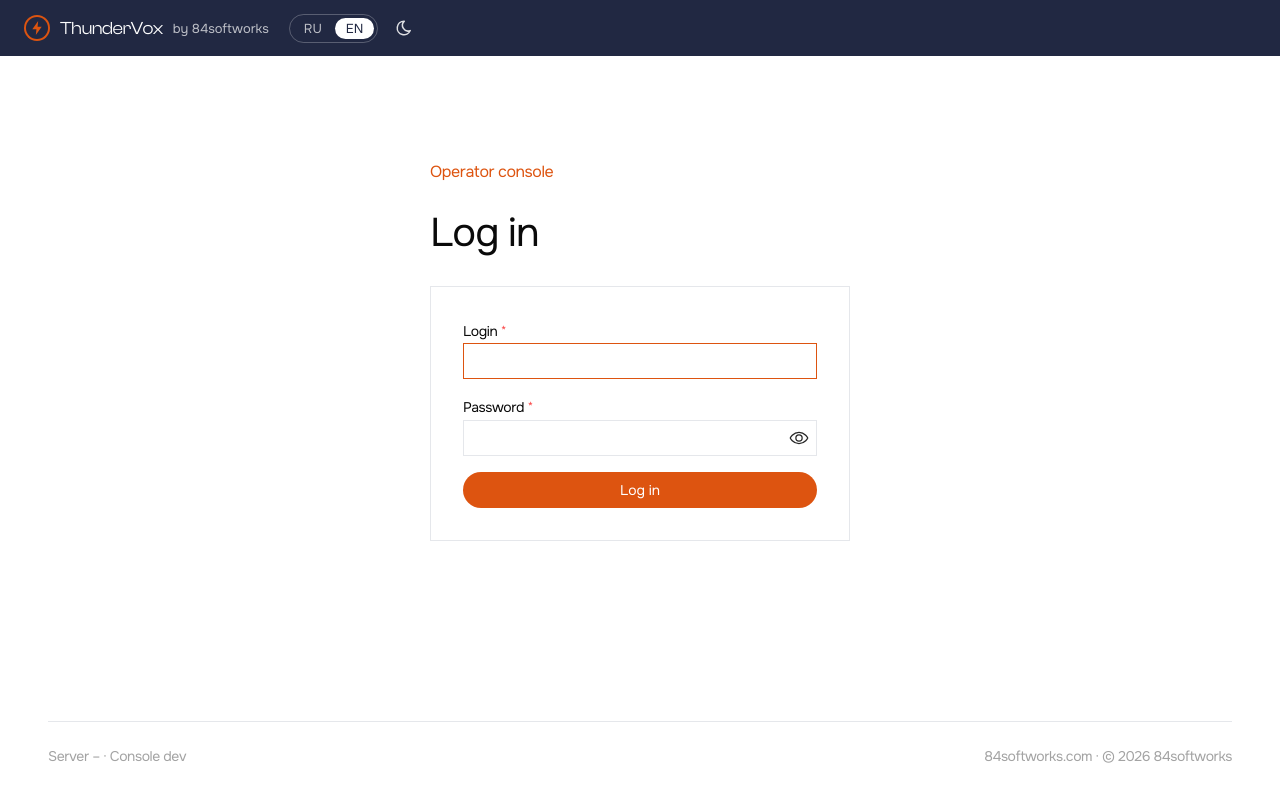
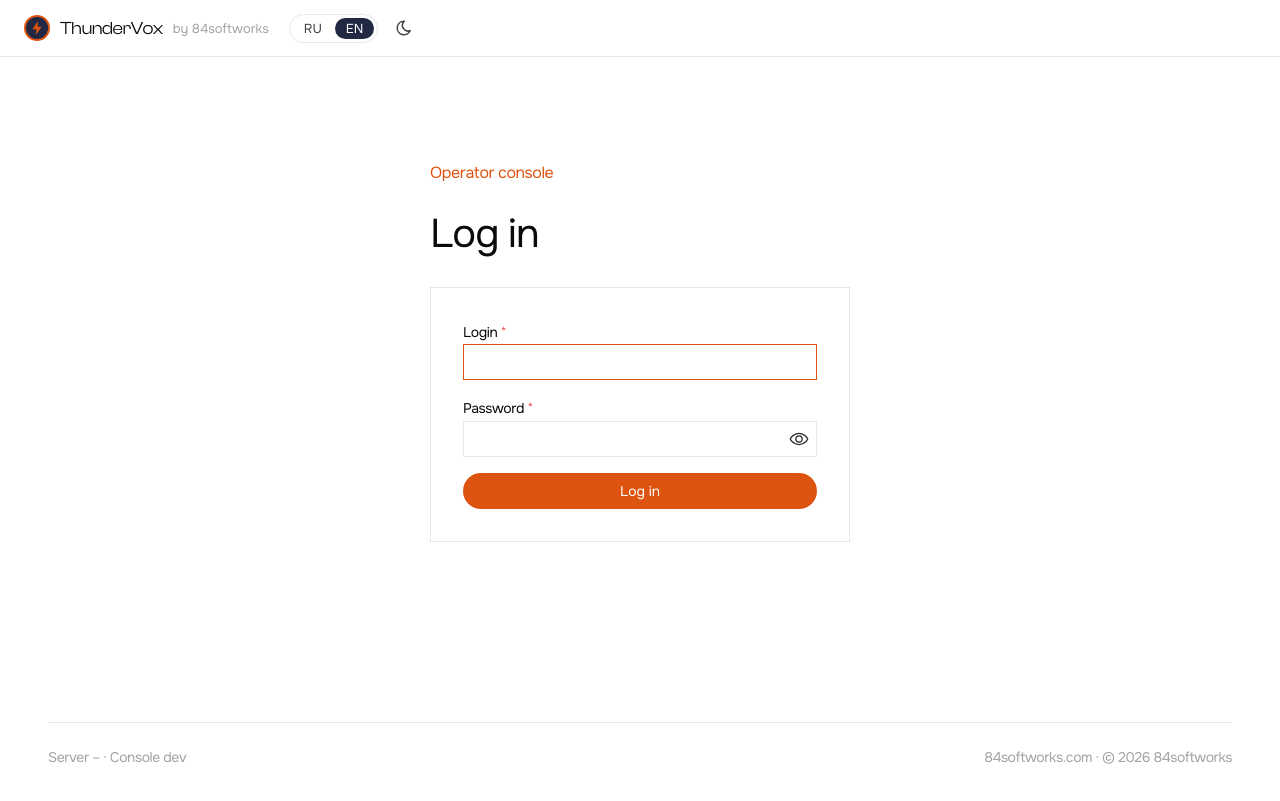
Before and after one commit to beiroun/thundervox-web, a React (Vite) app: page /login in a window 1280 px wide. Built offline with nearby package versions, Linux system fonts and the light colour scheme; no server answers.

Commit message:
Return the top bar to the canvas with its hairline running over the column; put page actions on the title line

```diff
--- a/src/components/AppLayout/AppLayout.tsx
+++ b/src/components/AppLayout/AppLayout.tsx
@@ -50,8 +50,8 @@ export function AppLayout() {
       navbar={{ width: 240, breakpoint: 'sm', collapsed: { mobile: !mobileNavOpened } }}
       padding={0}
     >
-      {/* zIndex above the navbar's (Mantine gives the column 101 and the header 100): the band must stay on top
-          of the column's edge, or a fractional browser zoom lets the column eat the band's last pixel row */}
+      {/* zIndex above the navbar's (Mantine gives the column 101 and the header 100): the bar's hairline must run
+          over the column's edge too, or a fractional browser zoom lets the column eat the bar's last pixel row */}
       <AppShell.Header withBorder={false} className="tvx-topbar" zIndex={102}>
         <ConsoleHeader
           burger={
@@ -60,7 +60,7 @@ export function AppLayout() {
               onClick={() => setMobileNavOpened((opened) => !opened)}
               hiddenFrom="sm"
               size="sm"
-              color="var(--tvx-on-brand)"
+              color="var(--mantine-color-text)"
               aria-label={t.nav.menu}
             />
           }
--- a/src/components/PageHeader/PageHeader.tsx
+++ b/src/components/PageHeader/PageHeader.tsx
@@ -4,15 +4,18 @@ import type { ReactNode } from 'react';
 
 import type { PageCopy } from '@/i18n/dict';
 
-/** Top of every page: the orange kicker, the title in the heroline scale and, on the right, the page's actions. */
+/**
+ * Top of every page: the orange kicker, then the title in the heroline scale with the page's actions on the
+ * same line (the "new …" button lives next to the title, not in a row of its own).
+ */
 export function PageHeader({ page, actions }: { page: PageCopy; actions?: ReactNode }) {
   return (
     <div className="tvx-page__head">
-      <div>
-        <div className="tvx-kicker">{page.kicker}</div>
+      <div className="tvx-kicker">{page.kicker}</div>
+      <div className="tvx-page__title-row">
         <h1 className="tvx-title">{page.title}</h1>
+        {actions}
       </div>
-      {actions}
     </div>
   );
 }
--- a/src/theme/console.css
+++ b/src/theme/console.css
@@ -27,11 +27,14 @@ body {
   margin: 0 auto;
 }
 
-/* --- Top bar: the landing's navy band, full width above the side column, in the console's own composition
-   (mark + small wordmark at the left edge, the switches right after). Navy in both schemes, like the landing. --- */
+/* --- Top bar: the console's own header on the canvas, full width above the side column, one hairline frame
+   together with it. The brand lives in the mark (navy disc, orange ring) and the small wordmark, not in a
+   full-bleed band: a navy band pulled every eye to itself (tried and dropped), the landing's colour is rationed
+   here the way its body rations it. --- */
 .tvx-topbar {
-  background: var(--tvx-brand);
-  color: var(--tvx-on-brand);
+  background: var(--mantine-color-body);
+  border-bottom: 1px solid var(--tvx-hairline);
+  color: var(--mantine-color-text);
 }
 
 /* Full width, everything gathered at the left edge: the mark sits above the column, the switches follow it.
@@ -56,7 +59,7 @@ body {
   display: inline-flex;
   align-items: center;
   gap: 10px;
-  color: var(--tvx-on-brand);
+  color: var(--mantine-color-text);
   text-decoration: none;
   white-space: nowrap;
 }
@@ -79,7 +82,7 @@ body {
 .tvx-byline {
   font-size: var(--tvx-text-caption);
   letter-spacing: 0;
-  opacity: 0.7;
+  color: var(--tvx-ash);
   padding-top: 3px;
 }
 
@@ -90,25 +93,24 @@ body {
   flex-shrink: 0;
 }
 
-/* Icon buttons on the band (theme): white, a faint fill on hover */
+/* Icon buttons in the top bar (theme): ink, a hairline-coloured fill on hover */
 .tvx-topbar-iconbtn {
-  color: var(--tvx-on-brand);
-  opacity: 0.85;
-  transition: opacity 0.15s ease, background-color 0.15s ease;
+  color: var(--tvx-ink-soft);
+  transition: color 0.15s ease, background-color 0.15s ease;
 }
 
 .tvx-topbar-iconbtn:hover {
-  opacity: 1;
-  background: rgba(255, 255, 255, 0.1);
+  color: var(--mantine-color-text);
+  background: var(--mantine-color-default-hover);
 }
 
-/* --- Language toggle: the landing's pill - white outline, the active segment inverted to white --- */
+/* --- Language toggle: a pill in the chrome's own colours; the active segment carries the navy --- */
 .tvx-langtoggle {
   display: inline-flex;
   align-items: center;
   gap: 2px;
   padding: 3px;
-  border: 1px solid rgba(255, 255, 255, 0.25);
+  border: 1px solid var(--tvx-hairline);
   border-radius: var(--tvx-r-pill);
 }
 
@@ -121,20 +123,18 @@ body {
   font-size: var(--tvx-text-caption);
   line-height: 1;
   letter-spacing: 0;
-  color: var(--tvx-on-brand);
-  opacity: 0.7;
+  color: var(--tvx-ink-soft);
   cursor: pointer;
-  transition: background-color 0.15s ease, color 0.15s ease, opacity 0.15s ease;
+  transition: background-color 0.15s ease, color 0.15s ease;
 }
 
 .tvx-langtoggle button:hover {
-  opacity: 1;
+  color: var(--mantine-color-text);
 }
 
 .tvx-langtoggle button.is-active {
-  background: var(--tvx-on-brand);
-  color: var(--tvx-brand);
-  opacity: 1;
+  background: var(--tvx-toggle-active-bg);
+  color: var(--tvx-toggle-active-fg);
 }
 
 /* --- Side column: the primary navigation, the operator at its foot; a drawer under the band on a phone --- */
@@ -217,12 +217,16 @@ body {
 }
 
 .tvx-page__head {
+  margin-bottom: 32px;
+}
+
+/* The page's actions sit on the title's own line, centred on it - no extra row between title and content */
+.tvx-page__title-row {
   display: flex;
-  align-items: flex-end;
+  align-items: center;
   justify-content: space-between;
   gap: var(--mantine-spacing-lg);
   flex-wrap: wrap;
-  margin-bottom: 32px;
 }
 
 /* Orange label above a title - the landing's section kicker */
--- a/src/theme/tokens.css
+++ b/src/theme/tokens.css
@@ -39,6 +39,10 @@
   --tvx-text-title: clamp(28px, 4vw, 40px); /* page title - the landing's heroline scale */
   --tvx-text-metric: clamp(28px, 4vw, 44px);
 
+  /* --- Controls on the canvas: the active segment of the language toggle - navy on light, inverted on dark --- */
+  --tvx-toggle-active-bg: var(--tvx-brand);
+  --tvx-toggle-active-fg: #ffffff;
+
   /* --- Layout --- */
   --tvx-page-max-width: 1400px;
   --tvx-page-gutter: 48px;
@@ -53,6 +57,8 @@
   --tvx-ink-soft: #c3c7d4;
   --tvx-ash: #7d8295;
   --tvx-hairline: #2a3047;
+  --tvx-toggle-active-bg: #f2f3f7;
+  --tvx-toggle-active-fg: #0e111c;
 }
 
 @media (max-width: 760px) {
```
